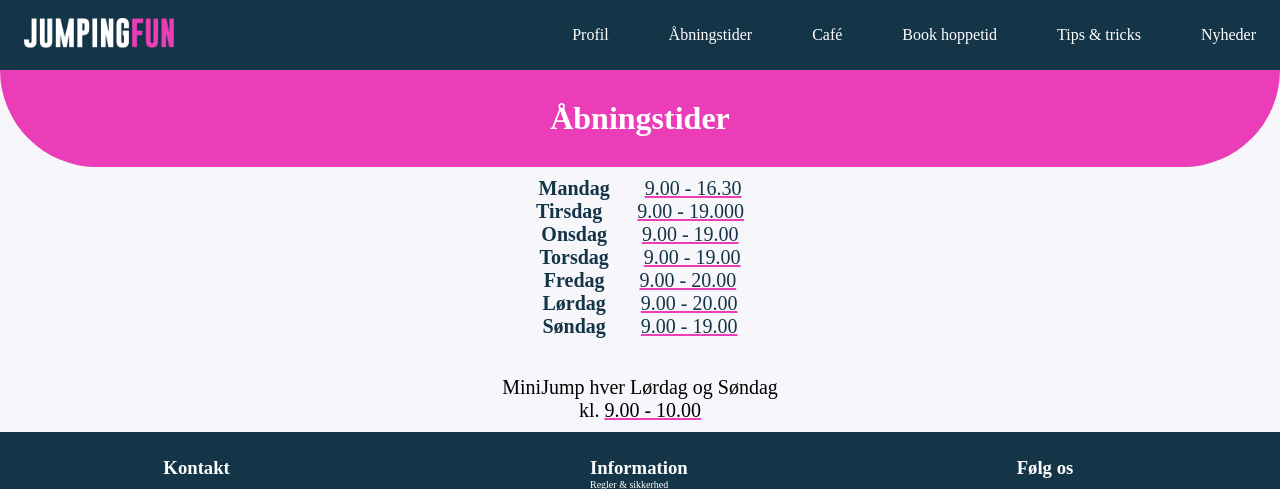
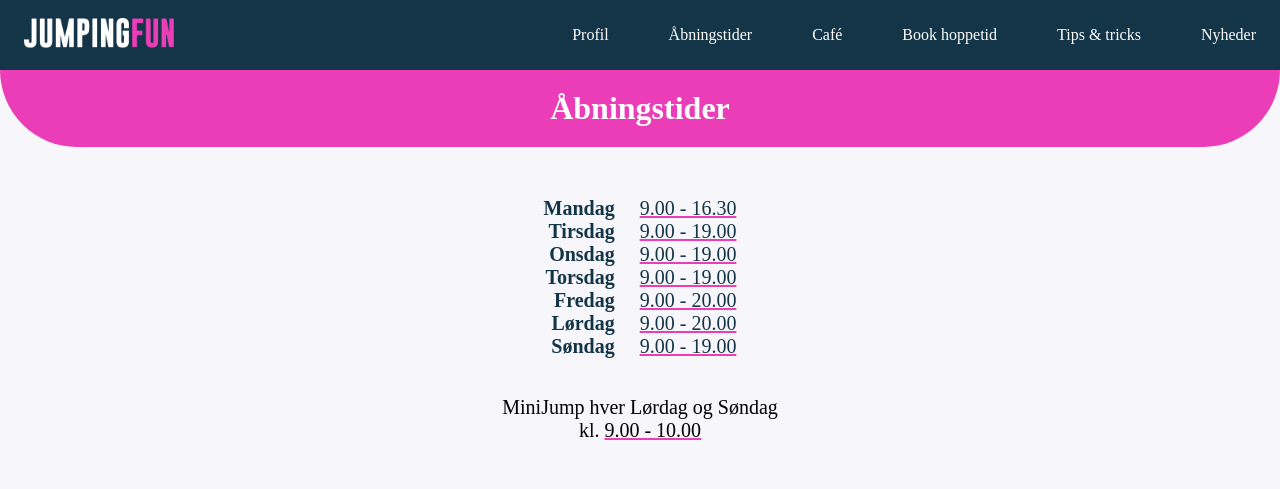
Before and after one commit to SjelaThrier/Modul-7, a PHP site: the page made by åbning.html in a window 1280 px wide. Shown: the top 489 px of the page. Run offline with PHP 8.4, Linux system fonts and the light colour scheme.

Commit message:
åbning og forside

```diff
--- a/forside.html
+++ b/forside.html
@@ -35,9 +35,9 @@
     <script src="js/menu.js"></script>
 <!-- menubar -->
 <div class="forside">
-    <img src="images/jump2.png" alt="logo" style="width:100%;">
-    <div class="txt">
+
     <h2>Velkommen til JumpingFun</h2>
+</br>
     <div class="btn-box">
         <input class="menu-btn" type=button onClick="location.href='corona.html'"value='Covid19'></br>
     </br>
@@ -51,7 +51,7 @@
      </br>
         <button class="menu-btn" type="button" onclick="alert('Siden er under opbygning')">Mad og drikkelse</button></br>
     </div>
-    </div>
+
 </div>
 
 <!--Footer-->
--- a/mainstyle.css
+++ b/mainstyle.css
@@ -97,13 +97,13 @@ a{
 }
 
 .nav-menu{
-  position: fixed;
+  position:absolute;
   left: -100%;
   top: 70px;
   gap: 0;
   flex-direction: column;
   background-color: var(--clr-lightblue);
-  width: 61%;
+  width: 100%;
   opacity: 90%;
   font-family: var(--ff-primary);
   font-weight: var(--fw-reg);
@@ -167,7 +167,8 @@ text-align: left;
   text-align: center;
   color: var(--clr-white);
   background-color: var(--clr--pink);
-  padding: 30px;
+  padding: 20px;
+  z-index: 10;
 }
 
 .btn-pink{
@@ -189,19 +190,13 @@ text-align: left;
 
 /* Forside */
 
-.txt{
-  position: absolute;
-  top: 50%;
-  left: 50%;
-  transform: translate(-50%, -50%);
-  display:list-item;
-  justify-content: space-around;
-  list-style: none;
-}
-
 .forside{
+  background-image: url(images/jump2.png);
+  background-size: 100%;
   text-align: center;
   color: var(--clr-white);
+  padding-top: 150px;
+  padding-bottom: 150px;
 }
 
 .menu-btn {
@@ -249,9 +244,9 @@ text-align: left;
 }
 
 .openhour {
-  display:inline-block;
-  text-align:inherit;
-  justify-content:center;
+  display:flex;
+  text-align:center;
+  justify-content: center;
   font-size: var(--fs-nav);
   color: var(--clr-darkblue);
   text-align: center;
@@ -264,3 +259,25 @@ u {
   text-decoration: underline;
   text-decoration-color: var(--clr--pink);
 }
+
+.tid {
+  text-align: left;
+}
+
+.dag {
+  text-align: right;
+}
+
+.jump3{
+  background-image: url(images/jump3.png);
+  background-size: cover;
+  width: 100%;
+  display: flex;
+  justify-content: flex-start;
+  align-items: center;
+  margin-left: auto;
+  margin-right: auto;
+  text-align: center;
+  padding-bottom: 250px;
+
+}
--- a/åbning.html
+++ b/åbning.html
@@ -38,25 +38,38 @@
     <h1>Åbningstider</h1>
 </div>
 
-<div class="text">
+<div class="text" style="padding-top:50px;">
     <div class="openhour">
-        <p>
-            <b>Mandag</b> &nbsp;&nbsp;&nbsp;&nbsp;&nbsp; <u>9.00 - 16.30</u> </br>
-            <b>Tirsdag</b> &nbsp;&nbsp;&nbsp;&nbsp;&nbsp; <u>9.00 - 19.000</u> </br>
-            <b>Onsdag</b> &nbsp;&nbsp;&nbsp;&nbsp;&nbsp; <u>9.00 - 19.00</u> </br>
-            <b>Torsdag</b> &nbsp;&nbsp;&nbsp;&nbsp;&nbsp; <u>9.00 - 19.00</u> </br>
-            <b>Fredag</b> &nbsp;&nbsp;&nbsp;&nbsp;&nbsp; <u>9.00 - 20.00</u> </br>
-            <b>Lørdag</b> &nbsp;&nbsp;&nbsp;&nbsp;&nbsp; <u>9.00 - 20.00</u> </br>
-            <b>Søndag</b> &nbsp;&nbsp;&nbsp;&nbsp;&nbsp; <u>9.00 - 19.00</u> </br>
+        <p class="dag">
+            <b>Mandag</b> </br>
+            <b>Tirsdag</b> </br>
+            <b>Onsdag</b> </br>
+            <b>Torsdag</b> </br>
+            <b>Fredag</b> </br>
+            <b>Lørdag</b> </br>
+            <b>Søndag</b> </br>
+        </p>
+        <p class="tid">
+            &nbsp;&nbsp;&nbsp;&nbsp;&nbsp;<u>9.00 - 16.30</u> </br>
+            &nbsp;&nbsp;&nbsp;&nbsp;&nbsp;<u>9.00 - 19.00</u> </br>
+            &nbsp;&nbsp;&nbsp;&nbsp;&nbsp;<u>9.00 - 19.00</u> </br>
+            &nbsp;&nbsp;&nbsp;&nbsp;&nbsp;<u>9.00 - 19.00</u> </br>
+            &nbsp;&nbsp;&nbsp;&nbsp;&nbsp;<u>9.00 - 20.00</u> </br>
+            &nbsp;&nbsp;&nbsp;&nbsp;&nbsp;<u>9.00 - 20.00</u> </br>
+            &nbsp;&nbsp;&nbsp;&nbsp;&nbsp;<u>9.00 - 19.00</u> </br>
         </p>
     </div>
 </div>
 </br>
-<div class="text">
+<div class="text" style="padding-bottom:50px;">
     <p>MiniJump hver Lørdag og Søndag</br>
     kl. <u>9.00 - 10.00</u></p>
 </div>
-
+<div class="jump3">
+     <div class="banner">
+        <h1>Holdtræningstider</h1>
+    </div>
+</div>
 
 
 
```
Also changed, not shown: 4 other files. Lines whose indentation alone changed are shown as unchanged.
